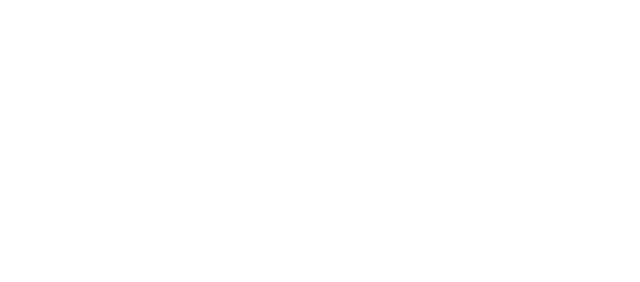
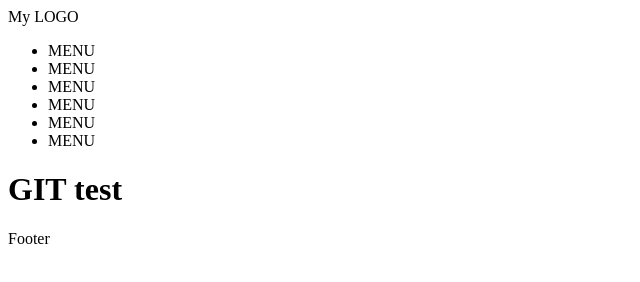
Before and after one commit to TVasyl/epam_git_lesson, a plain HTML site: page index.html in a window 1280 px wide. Shown: the whole page, without its empty margins (0-640 px from the left). Drawn offline with Linux system fonts and the light colour scheme.

Commit message:
first change in index.html

```diff
--- a/index.html
+++ b/index.html
@@ -8,9 +8,23 @@
     </head>
     <body>
         <div class="wrapper">
-            <header class="header"></header>
-            <main class="main"></main>
-            <foooter class="footer"></foooter>
+            <header class="header">
+                <div class="header__logo">My LOGO</div>
+                <ul class="header__menu-list">
+                    <li class="header__menu-item">MENU</li>
+                    <li class="header__menu-item">MENU</li>
+                    <li class="header__menu-item">MENU</li>
+                    <li class="header__menu-item">MENU</li>
+                    <li class="header__menu-item">MENU</li>
+                    <li class="header__menu-item">MENU</li>
+                </ul>
+            </header>
+            <main class="main">
+                <div class="main__container">
+                    <h1 class="main__title">GIT test</h1>
+                </div>
+            </main>
+            <foooter class="footer"> Footer </foooter>
         </div>
     </body>
 </html>
```
